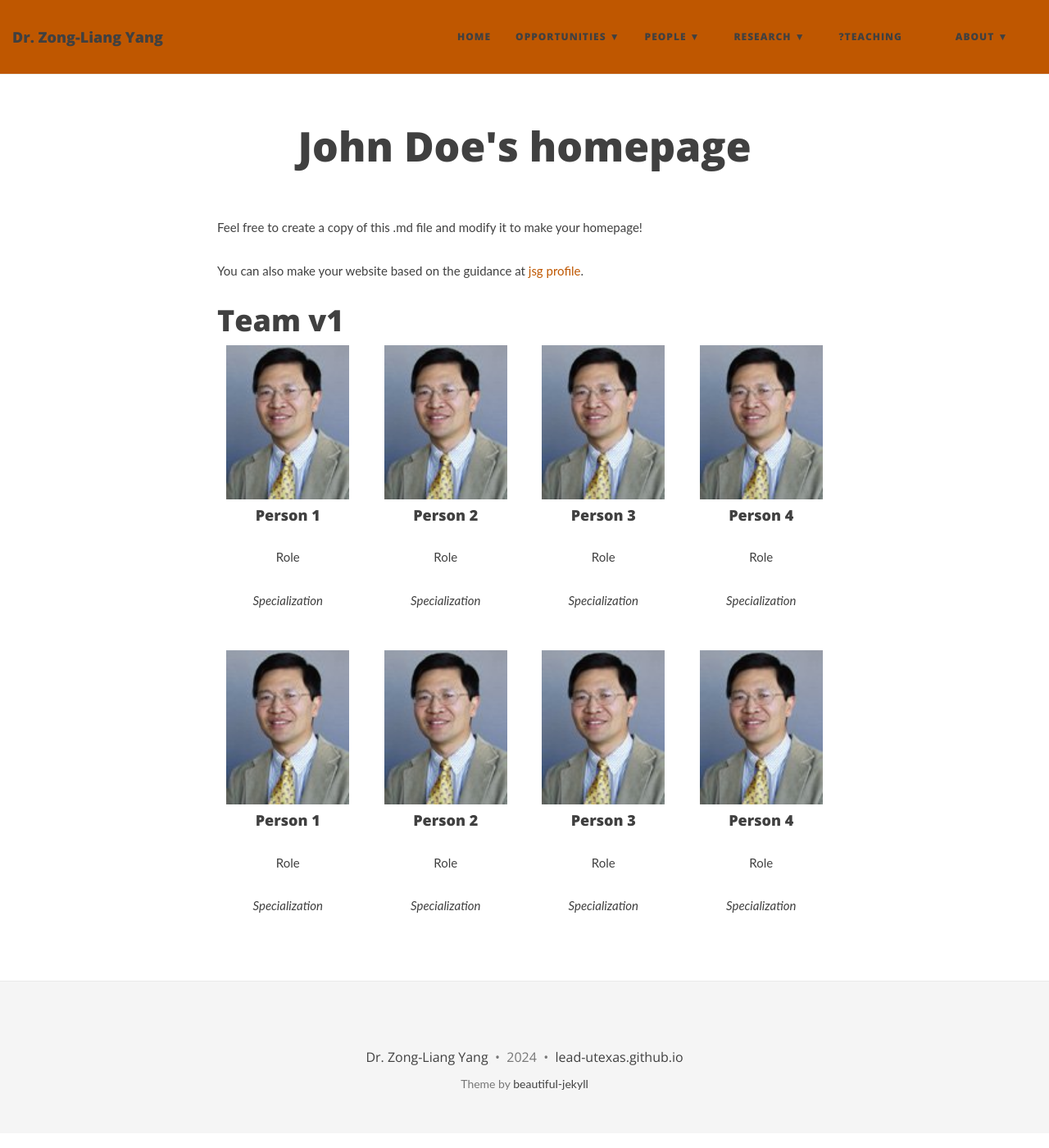
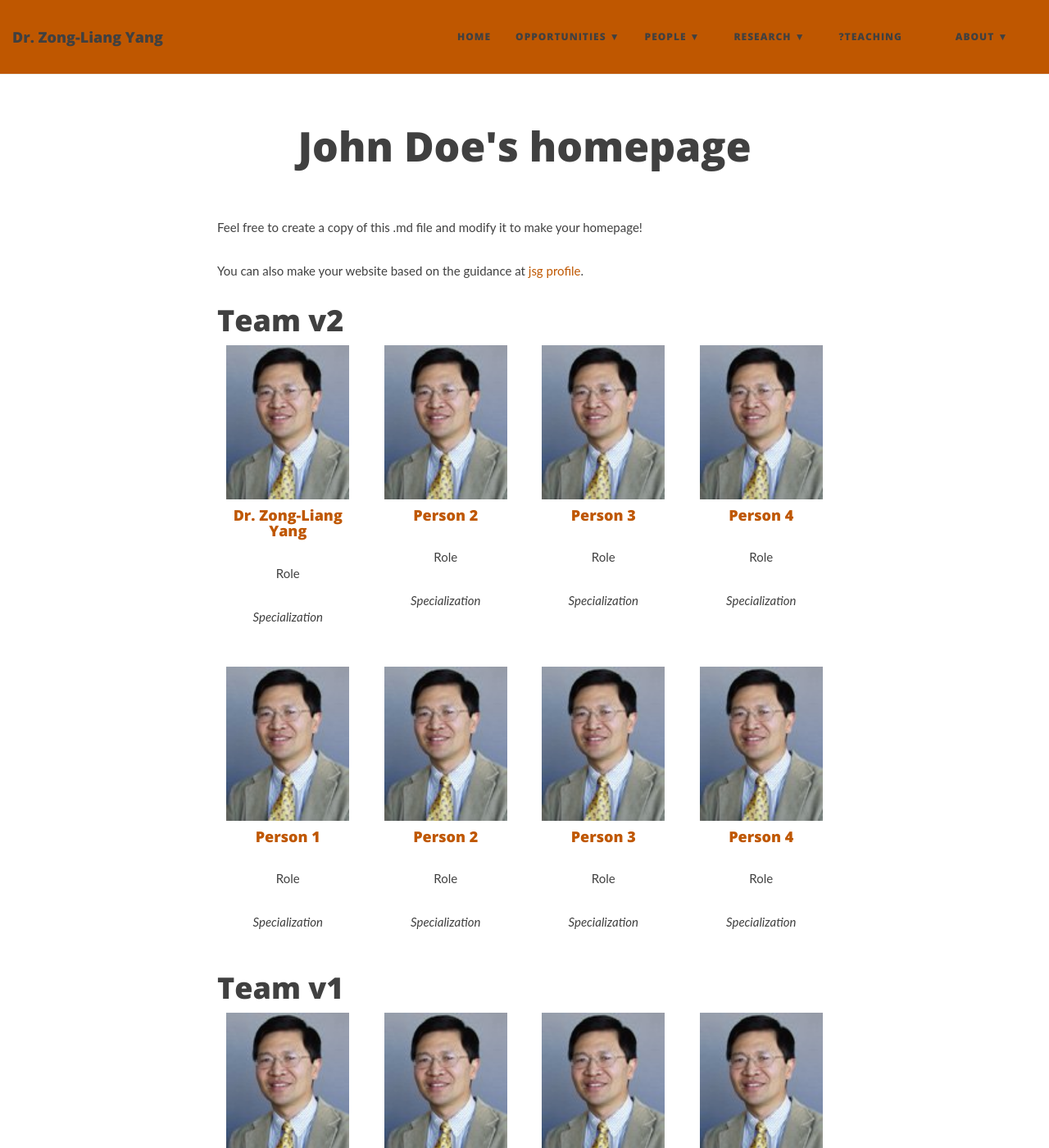
Before and after one commit to ktwugoat/LEAD-UTexas, a Jekyll site: the page built from people/members/John Doe.md, in a window 1280 px wide and 1400 px high. Shown: the whole window at 82% size. Built offline with Jekyll 4.4.1, drawn with Linux system fonts in a browser that asks for light colours; nearby versions of some CDN libraries.

Commit message:
Update John Doe.md

```diff
--- a/people/members/John Doe.md
+++ b/people/members/John Doe.md
@@ -7,6 +7,84 @@ subtitle:
 Feel free to create a copy of this .md file and modify it to make your homepage!
 
 You can also make your website based on the guidance at [jsg profile](https://eps.jsg.utexas.edu/files/Updating-JSG-Profile.pdf).
+
+# Team v2
+
+<div style="display: grid; grid-template-columns: repeat(4, 1fr); gap: 20px; text-align: center;">
+
+<div>
+    <a href="https://lead-utexas.github.io/people/members/Liang/">
+        <img src="/people/images/Liang.jpg" alt="Dr. Zong-Liang Yang" style="width: 100%; max-width: 150px;"/>
+        <h4>Dr. Zong-Liang Yang</h4>
+    </a>
+    <p>Role</p>
+    <p><em>Specialization</em></p>
+</div>
+
+<div>
+    <a href="https://lead-utexas.github.io/people/members/Liang/">
+        <img src="/people/images/Liang.jpg" alt="Person 2" style="width: 100%; max-width: 150px;"/>
+        <h4>Person 2</h4>
+    </a>
+    <p>Role</p>
+    <p><em>Specialization</em></p>
+</div>
+
+<div>
+    <a href="https://lead-utexas.github.io/people/members/Liang/">
+        <img src="/people/images/Liang.jpg" alt="Person 3" style="width: 100%; max-width: 150px;"/>
+        <h4>Person 3</h4>
+    </a>
+    <p>Role</p>
+    <p><em>Specialization</em></p>
+</div>
+
+<div>
+    <a href="https://lead-utexas.github.io/people/members/Liang/">
+        <img src="/people/images/Liang.jpg" alt="Person 4" style="width: 100%; max-width: 150px;"/>
+        <h4>Person 4</h4>
+    </a>
+    <p>Role</p>
+    <p><em>Specialization</em></p>
+</div>
+
+<div>
+    <a href="https://lead-utexas.github.io/people/members/Liang/">
+        <img src="/people/images/Liang.jpg" alt="Person 1" style="width: 100%; max-width: 150px;"/>
+        <h4>Person 1</h4>
+    </a>
+    <p>Role</p>
+    <p><em>Specialization</em></p>
+</div>
+
+<div>
+    <a href="https://lead-utexas.github.io/people/members/Liang/">
+        <img src="/people/images/Liang.jpg" alt="Person 2" style="width: 100%; max-width: 150px;"/>
+        <h4>Person 2</h4>
+    </a>
+    <p>Role</p>
+    <p><em>Specialization</em></p>
+</div>
+
+<div>
+    <a href="https://lead-utexas.github.io/people/members/Liang/">
+        <img src="/people/images/Liang.jpg" alt="Person 3" style="width: 100%; max-width: 150px;"/>
+        <h4>Person 3</h4>
+    </a>
+    <p>Role</p>
+    <p><em>Specialization</em></p>
+</div>
+
+<div>
+    <a href="https://lead-utexas.github.io/people/members/Liang/">
+        <img src="/people/images/Liang.jpg" alt="Person 4" style="width: 100%; max-width: 150px;"/>
+        <h4>Person 4</h4>
+    </a>
+    <p>Role</p>
+    <p><em>Specialization</em></p>
+</div>
+
+</div>
 
 
 # Team v1
```
